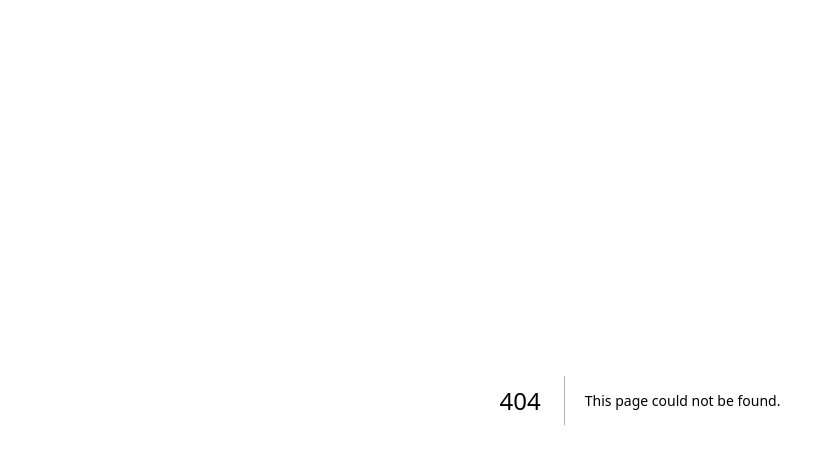
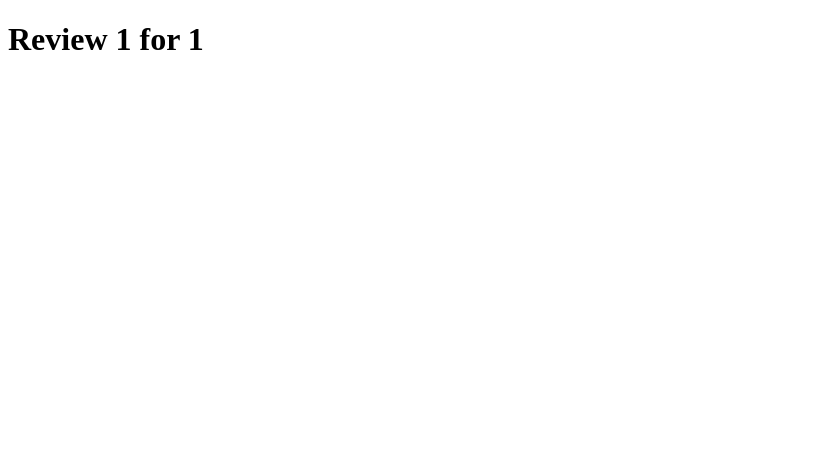
Before and after one commit to kembek/nextjs-education-codesandbox, a Next.js app: page /products/1/reviews/1 in a window 1280 px wide. Before the commit this address had no page. Shown: the top 464 px of the page, without its empty margins (0-835 px from the left). Built offline with nearby package versions, Linux system fonts and the light colour scheme.

Commit message:
adding nested dynamic routes

```diff
--- /dev/null
+++ b/src/app/products/[productId]/reviews/[reviewId]/page.tsx
@@ -0,0 +1,11 @@
+export default function ProductDetails({
+  params,
+}: {
+  params: { productId: string; reviewId: string };
+}) {
+  return (
+    <h1>
+      Review {params.reviewId} for {params.productId}
+    </h1>
+  );
+}
```
